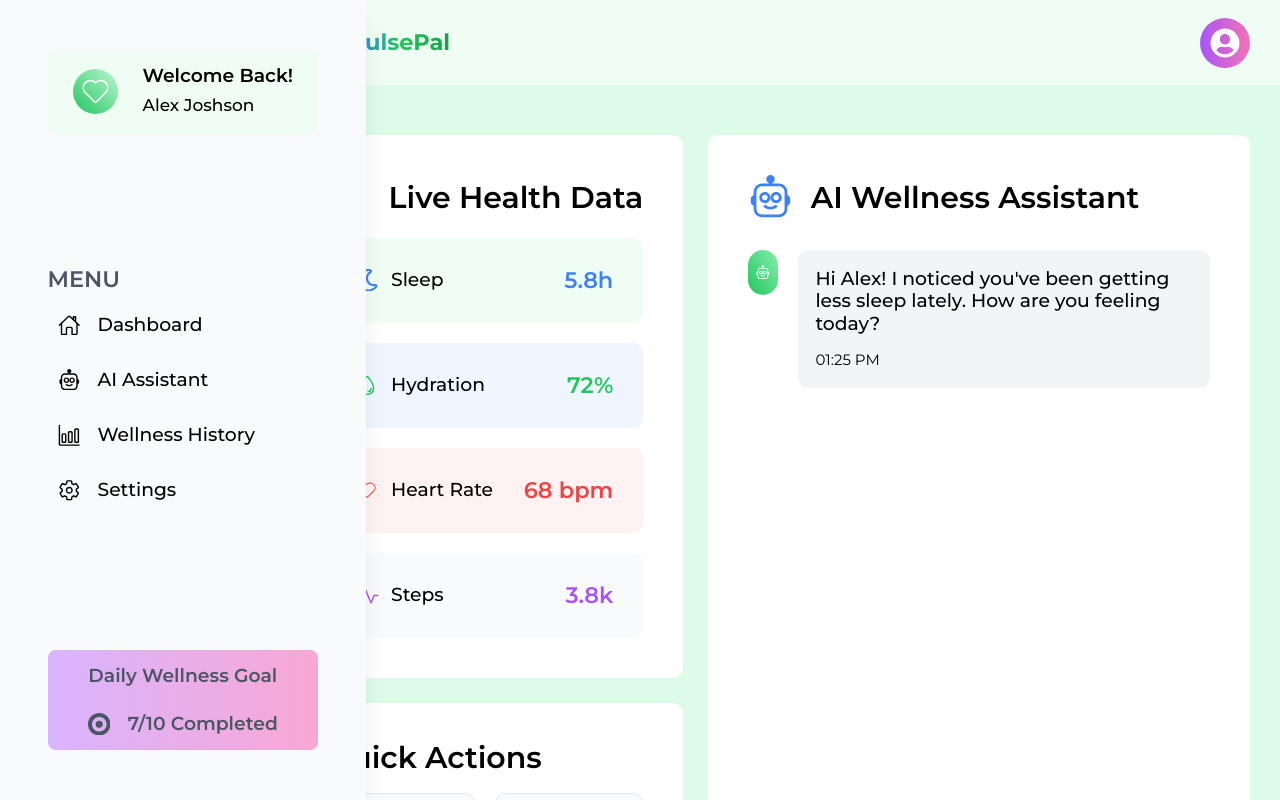
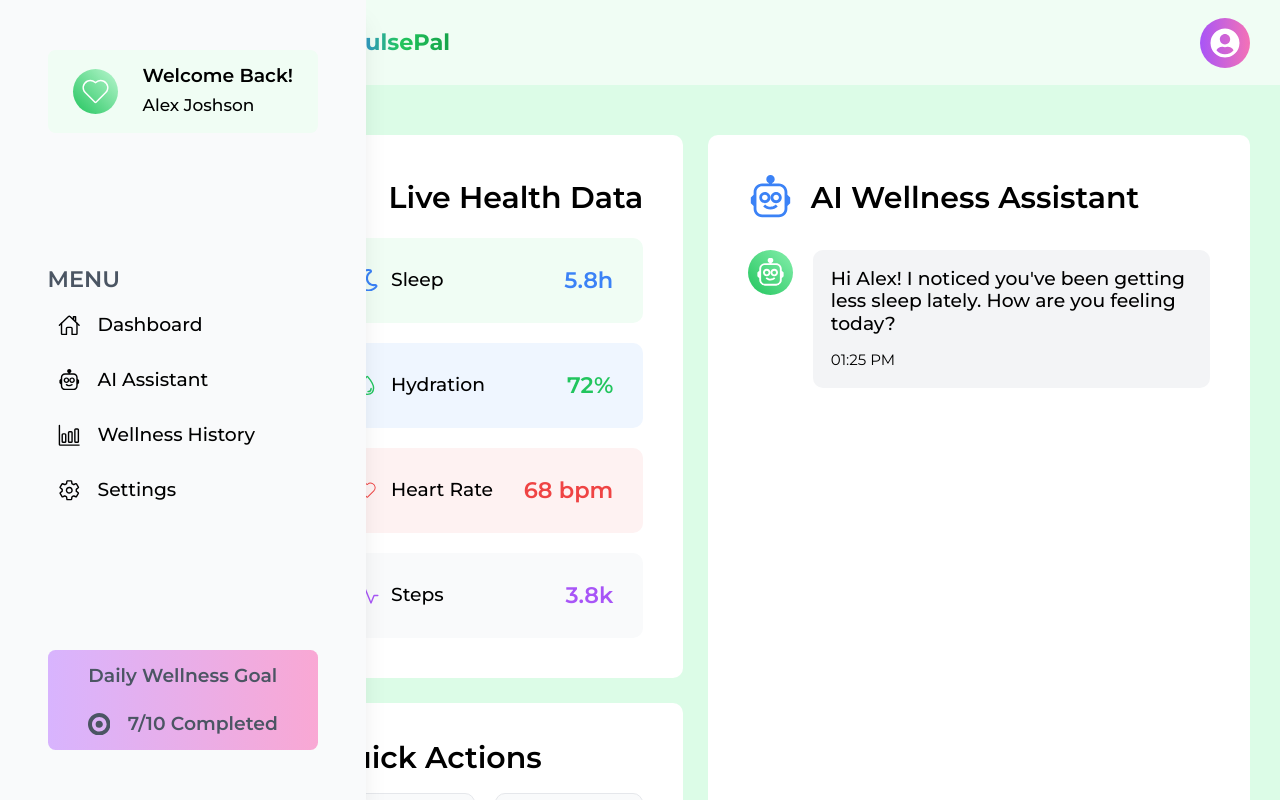
Before and after one commit to CHIDI00/pulsePal, a React (Vite) app: page /assistant in a window 1280 px wide. Shown: the top 800 px of the page. Built offline with nearby package versions, Linux system fonts and the light colour scheme.

Commit message:
`Added div wrapper around VscRobot component and modified CSS styles for scrollbar and page layout.`

```diff
--- a/src/components/sections/Assistant/ChatAssistant.jsx
+++ b/src/components/sections/Assistant/ChatAssistant.jsx
@@ -110,7 +110,9 @@ export default function ChatAssistant() {
               <div key={index} className={`flex ${message.sender === "user" ? "justify-end" : ""}`}>
                 <div className={`flex items-start max-w-5xl gap-8 ${message.sender === "user" ? "flex-row-reverse" : ""}`}>
                   {message.sender === "bot" ? (
-                    <VscRobot className="p-3 text-white rounded-full text-7xl bg-gradient-to-tr from-green-500 to-green-300" />
+                    <div>
+                      <VscRobot className="p-3 text-white rounded-full text-7xl bg-gradient-to-tr from-green-500 to-green-300" />
+                    </div>
                   ) : (
                     <FaUserCircle className="p-3 text-white rounded-full text-7xl bg-gradient-to-r from-purple-500 to-pink-400" />
                   )}
--- a/src/index.css
+++ b/src/index.css
@@ -31,6 +31,11 @@ html {
   padding: 0 3rem;
 }
 
+::-webkit-scrollbar-thumb {
+  width: 0.5rem;
+  background: red;
+}
+
 @media (max-width: 991px) {
   html {
     font-size: 55.5%;
--- a/src/pages/Assistant.jsx
+++ b/src/pages/Assistant.jsx
@@ -5,7 +5,7 @@ import QuickActions from "../components/sections/Assistant/QuickActions";
 export default function Assistant() {
   return (
     <div className="flex md:flex-nowrap flex-wrap items-start w-full gap-10 !pb-28">
-      <div className="md:flex-[3] flex flex-col space-y-10 w-full">
+      <div className="md:flex-[3] h-screen flex flex-col space-y-10 w-full">
         <HealthData />
         <QuickActions />
       </div>
--- /dev/null
+++ b/src/pages/Settings.jsx
@@ -0,0 +1,3 @@
+export default function Settings() {
+  return <div></div>;
+}
```
